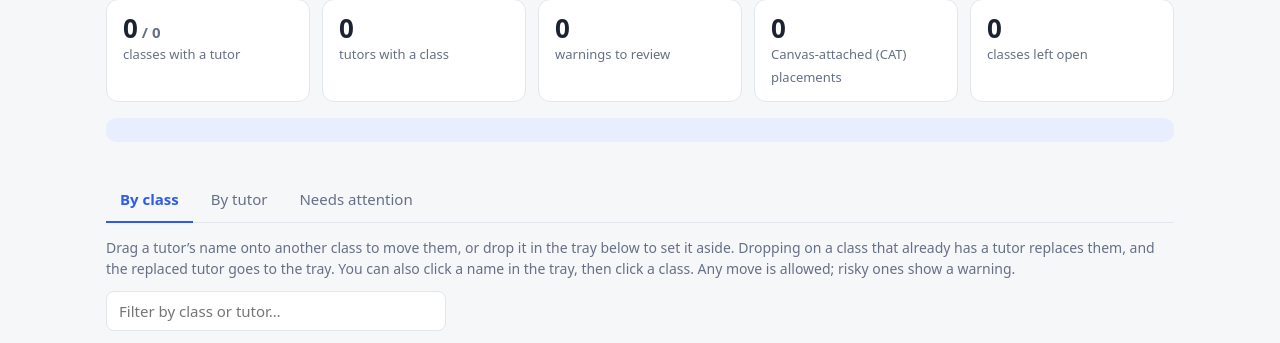
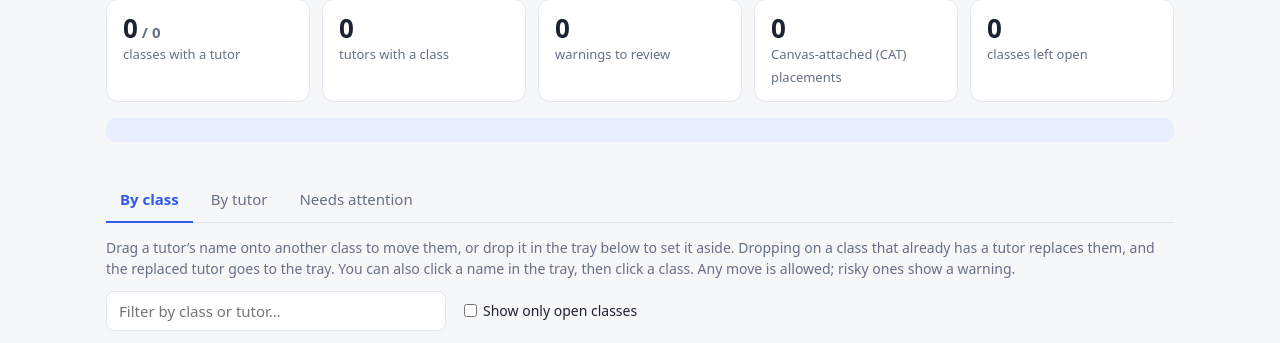
Before and after one commit to Lebeis1/tutor_assignment_app, a Flask app: template templates/results.html in a window 1280 px wide. Shown: the part 172-515 px from the top of the page. Run offline with Flask 3, Linux system fonts and the light colour scheme; the template is opened without the code that fills it, so the values that code supplies are empty.

Commit message:
added a filtering by open classes, also deleted some old files

```diff
--- a/templates/results.html
+++ b/templates/results.html
@@ -17,7 +17,10 @@
   .tab { background:none; border:0; padding:10px 14px; font:inherit; color:var(--muted); cursor:pointer; border-bottom:2px solid transparent; margin-bottom:-1px; }
   .tab.active { color:var(--accent); border-bottom-color:var(--accent); font-weight:650; }
   .panel { display:none; } .panel.active { display:block; }
-  input.search { width:100%; max-width:340px; padding:8px 12px; border:1px solid var(--line); border-radius:8px; background:var(--card); color:var(--ink); font:inherit; margin-bottom:12px; }
+  input.search { width:100%; max-width:340px; padding:8px 12px; border:1px solid var(--line); border-radius:8px; background:var(--card); color:var(--ink); font:inherit; }
+  .filters { display:flex; flex-wrap:wrap; align-items:center; gap:8px 18px; margin-bottom:12px; }
+  .only-open { display:inline-flex; align-items:center; gap:6px; font-size:14px; cursor:pointer; }
+  .only-open input { margin:0; }
   .scroll { overflow-x:auto; }
   table { width:100%; border-collapse:collapse; background:var(--card); border:1px solid var(--line); border-radius:12px; overflow:hidden; }
   th, td { text-align:left; padding:9px 14px; border-bottom:1px solid var(--line); vertical-align:top; }
@@ -118,7 +121,10 @@
 
 <section class="panel active" id="p-class">
   <p class="howto">Drag a tutor&rsquo;s name onto another class to move them, or drop it in the tray below to set it aside. Dropping on a class that already has a tutor replaces them, and the replaced tutor goes to the tray. You can also click a name in the tray, then click a class. Any move is allowed; risky ones show a warning.</p>
-  <input class="search" type="search" placeholder="Filter by class or tutor&hellip;" id="filter">
+  <div class="filters">
+    <input class="search" type="search" placeholder="Filter by class or tutor&hellip;" id="filter">
+    <label class="only-open"><input type="checkbox" id="only-open"> Show only open classes <span class="muted" id="open-count"></span></label>
+  </div>
   <div class="scroll"><table id="t-class">
     <thead><tr><th>Class</th><th>Assigned tutor</th><th>Choice</th><th>Notes</th></tr></thead>
     <tbody id="class-body"></tbody>
@@ -171,6 +177,7 @@
   var lastSaved = serialize();
   var selectedChip = null;
   var filterText = "";
+  var onlyOpen = false;
 
   function serialize() { return JSON.stringify([state.assign, state.tray.map(function (c) { return c.name; })]); }
   function isDirty() { return serialize() !== lastSaved; }
@@ -277,10 +284,14 @@
   function renderClasses(L) {
     var body = document.getElementById("class-body");
     body.textContent = "";
-    var lastTier = null, q = filterText.toLowerCase();
+    var lastTier = null, q = filterText.toLowerCase(), shown = 0;
+    var openNow = DATA.classes.filter(function (c) { return !state.assign[c.id]; }).length;
+    document.getElementById("open-count").textContent = "(" + openNow + ")";
     DATA.classes.forEach(function (c) {
       var t = state.assign[c.id];
+      if (onlyOpen && t) return;
       if (q && c.id.toLowerCase().indexOf(q) === -1 && (t || "").toLowerCase().indexOf(q) === -1) return;
+      shown++;
       if (!q && c.tier !== lastTier) {
         lastTier = c.tier;
         body.appendChild(h("tr", { class: "tierhead" }, h("td", { colSpan: 4, text: c.tier })));
@@ -321,6 +332,9 @@
       var tr = h("tr", { class: "crow", "data-class": c.id }, nameCell, tutorCell, choiceCell, notes);
       body.appendChild(tr);
     });
+    if (!shown) {
+      body.appendChild(h("tr", null, h("td", { colSpan: 4, class: "muted", text: onlyOpen && !q ? "No open classes right now." : "No classes match." })));
+    }
   }
 
   function renderTutors(L) {
@@ -565,6 +579,7 @@
     toast("Reset to the draft");
   });
   document.getElementById("filter").addEventListener("input", function (e) { filterText = e.target.value; renderClasses(loads()); });
+  document.getElementById("only-open").addEventListener("change", function (e) { onlyOpen = e.target.checked; renderClasses(loads()); });
   document.querySelectorAll(".tab").forEach(function (tab) {
     tab.addEventListener("click", function () {
       document.querySelectorAll(".tab").forEach(function (t) { t.classList.remove("active"); });
```
Also changed, not shown: 6 other files.
